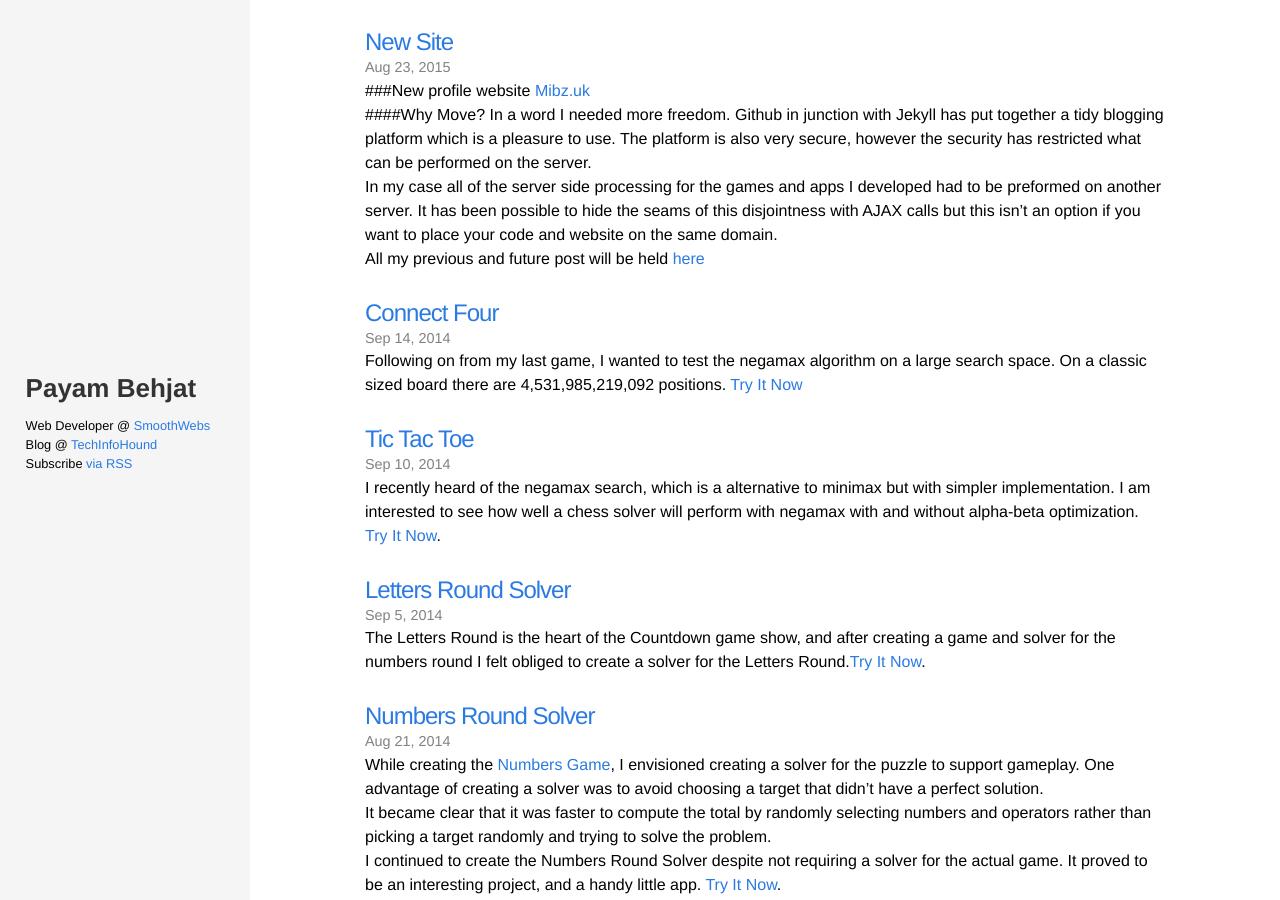
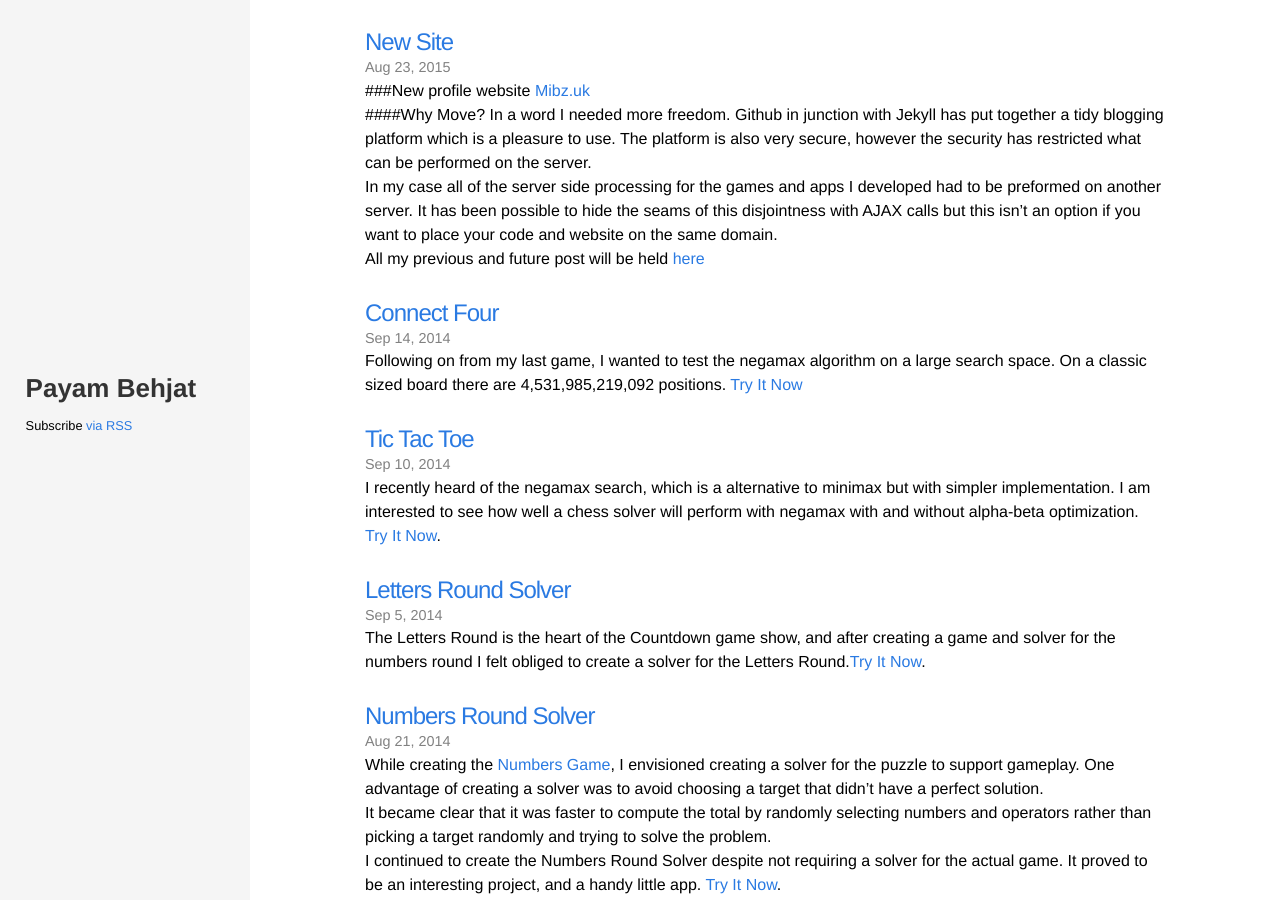
Before and after one commit to PayamBen/PayamBen.github.io, a Jekyll site: the page built from index.html, in a window 1280 px wide and 900 px high. Built offline with Jekyll 4.4.1, drawn with Linux system fonts in a browser that asks for light colours.

Commit message:
Update header.html

```diff
--- a/_includes/header.html
+++ b/_includes/header.html
@@ -4,8 +4,6 @@
 	<div id="static">
 
 		<p><a class="site-title" href="{{ site.baseurl }}/">{{ site.title }}</a></p>
-		<p>Web Developer @ <a href="http://www.smoothwebs.co.uk">SmoothWebs</a></p>
-		<p>Blog @ <a href="http://www.techinfohound.com">TechInfoHound</a></p>
 		<p class="rss-subscribe">Subscribe <a href="{{ "/feed.xml" | prepend: site.baseurl }}">via RSS</a></p>
 	</div>
   </div>
```
